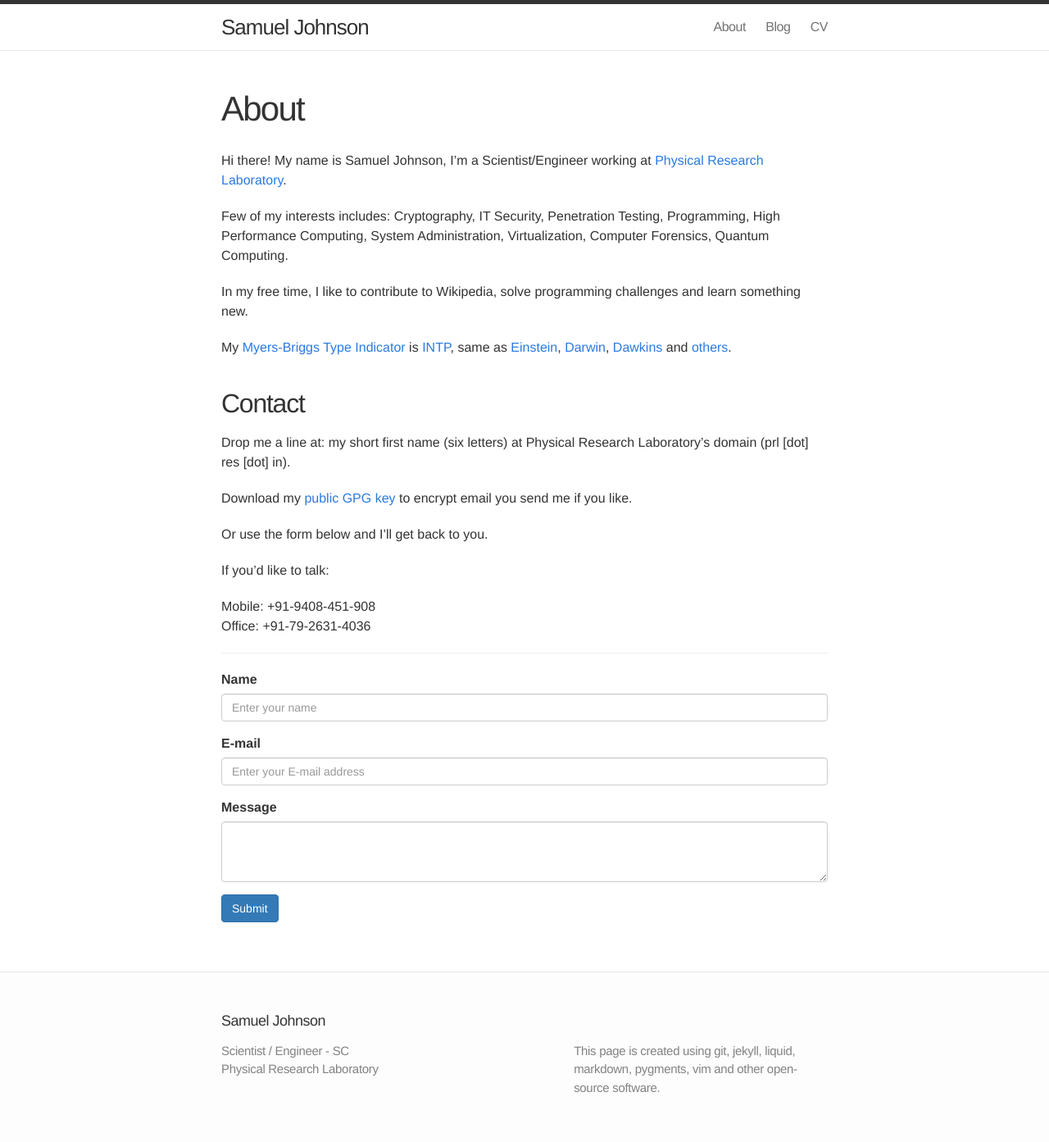
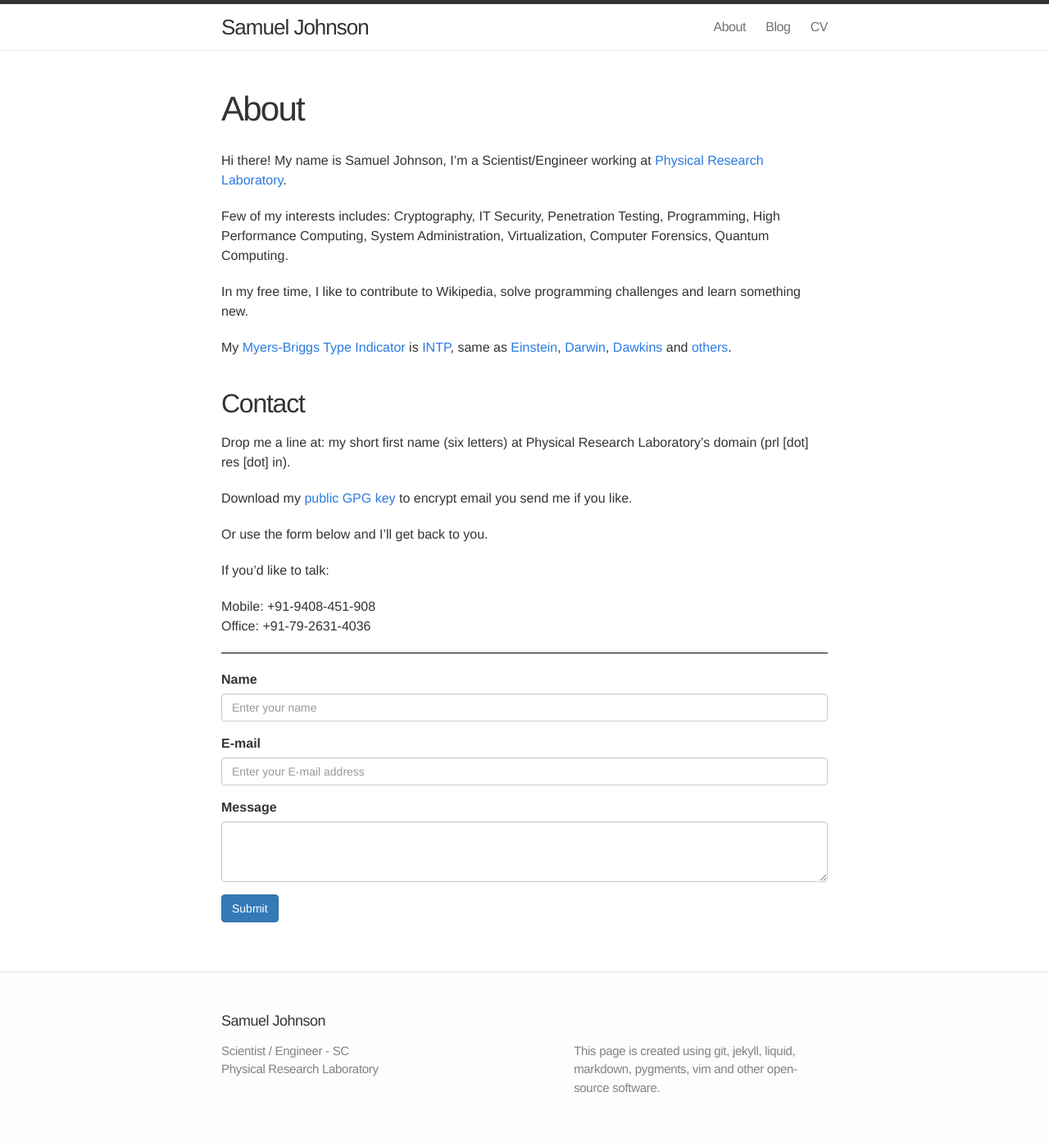
Before and after one commit to samueljohnson/samueljohnson.github.io.archive, a Jekyll site: the page built from about.markdown, in a window 1280 px wide. Shown: the whole page at 82% size. Built offline with Jekyll 4.4.1, drawn with Linux system fonts in a browser that asks for light colours; nearby versions of some CDN libraries; library files that are not in the unit come from our copies.

Commit message:
Fixed CSS on about page thanks to Girish Bhai

```diff
--- a/_includes/head.html
+++ b/_includes/head.html
@@ -12,7 +12,7 @@
 
     <!-- Custom CSS -->
     {% if page.url == "/about/" %}
-      <link rel="stylesheet" href="http://netdna.bootstrapcdn.com/bootstrap/3.0.0/css/bootstrap.min.css">
+      <link rel="stylesheet" href="/assets/css/bootstrap.min.css">
     {% endif %}
     <link rel="stylesheet" href="{{ "/assets/css/main.css" | prepend: site.baseurl }}">
     <link href="//netdna.bootstrapcdn.com/font-awesome/4.0.3/css/font-awesome.css" rel="stylesheet">
--- a/about.markdown
+++ b/about.markdown
@@ -3,6 +3,7 @@
 title: About
 permalink: /about/
 ---
+
 
 Hi there! My name is Samuel Johnson, I’m a Scientist/Engineer working at [Physical Research Laboratory](http://www.isro.gov.in/isrocentres/prl.aspx).
 
@@ -26,6 +27,7 @@
 Office: +91-79-2631-4036<br>
 
 ----
+<!--<hr style="border-color:black;">-->
 
   <form method="POST" action="http://forms.brace.io/esamueljohnson@gmail.com">
    <div class="form-group">
--- a/assets/css/main.css
+++ b/assets/css/main.css
@@ -14,6 +14,8 @@
 html, body { height: 100%; }
 
 strong { font-weight: bold; }
+
+hr {border-color:black;}
 
 body {
   font-family: Helvetica, Arial, sans-serif;
@@ -48,6 +50,11 @@
 /* Site header */
 
 .site-header {
+  /*position: fixed;
+  margin-left: auto;
+  margin-right: auto;
+  width: 100%;
+  */
   border-top: 5px solid #333;
   border-bottom: 1px solid #e8e8e8;
   min-height: 56px;
@@ -173,7 +180,7 @@
 /* Post styles */
 /* ----------------------------------------------------------*/
 
-.post-header { margin: 10px 0 30px; }
+.post-header { margin-top:100px; margin: 10px 0 30px; }
 
 .post-header h1 {
   font-size: 42px;
```
